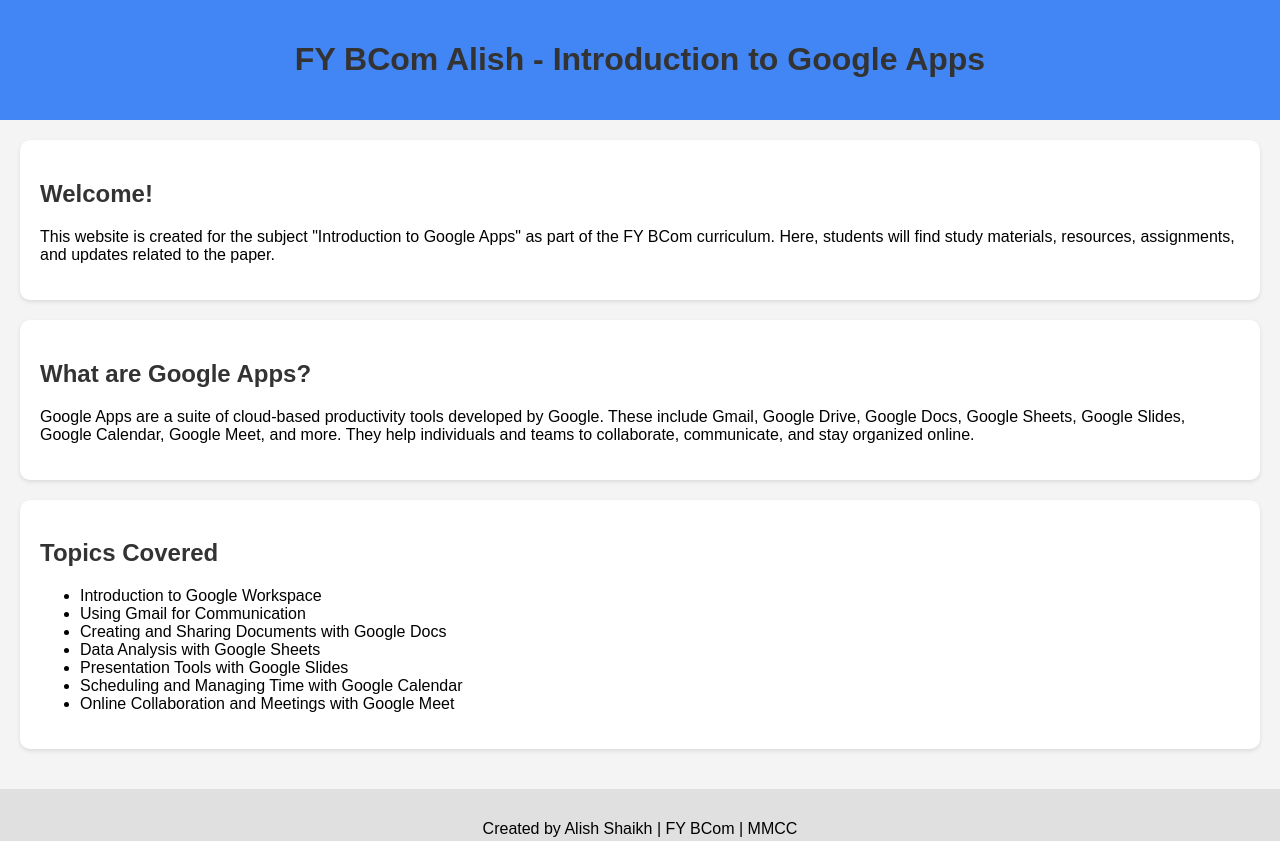
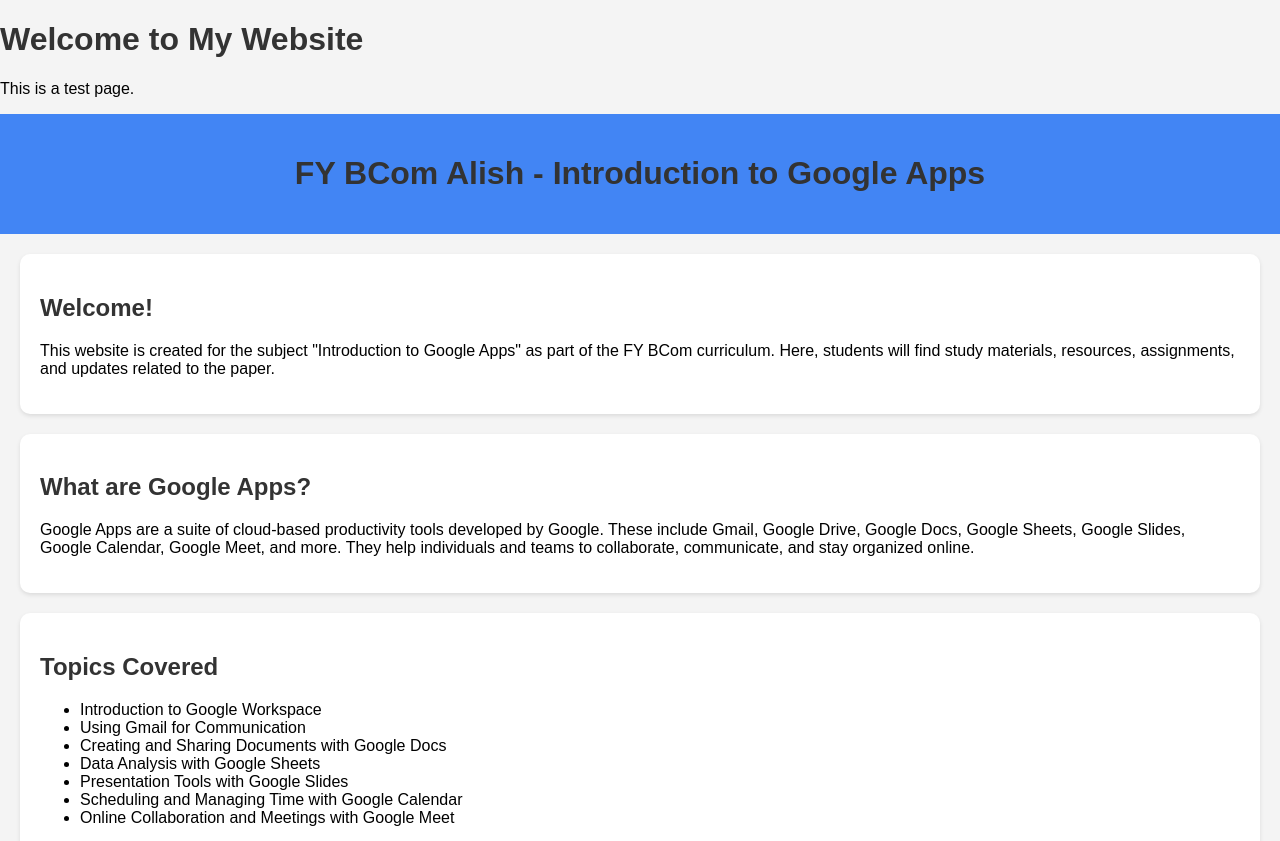
Before and after one commit to asalishshaikh/fybcom-google-apps, a plain HTML site: page Index.html in a window 1280 px wide. Shown: the top 841 px of the page. Drawn offline with Linux system fonts and the light colour scheme.

Commit message:
Update Index.html

```diff
--- a/Index.html
+++ b/Index.html
@@ -1,5 +1,7 @@
 <!DOCTYPE html><html lang="en">
 <head>
+    <h1>Welcome to My Website</h1>
+<p>This is a test page.</p>
     <meta charset="UTF-8">
     <meta name="viewport" content="width=device-width, initial-scale=1.0">
     <title>FY BCom Alish WB Page - Introduction to Google Apps</title>
```
